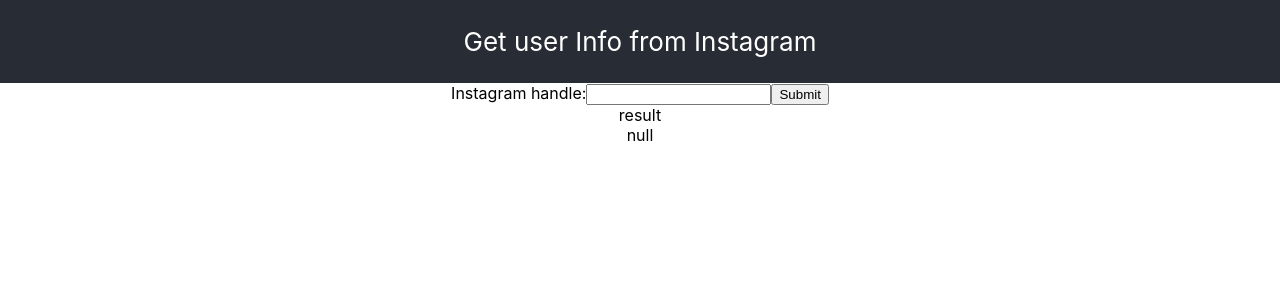
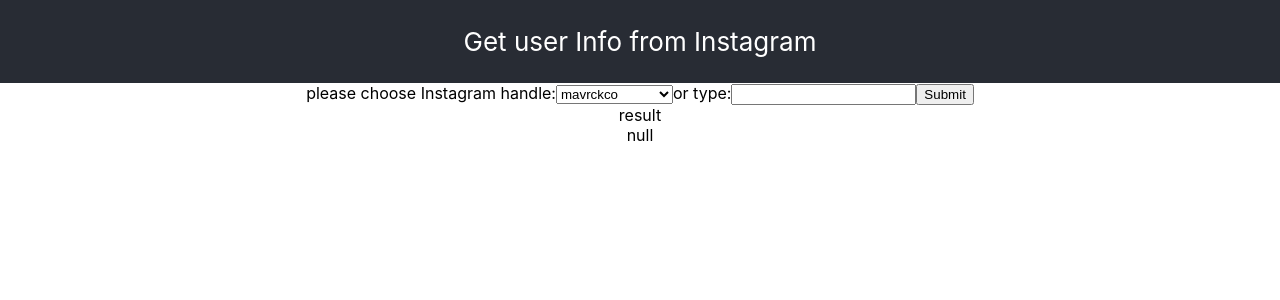
Before and after one commit to rzhao14/ReactAndExpress, a React (Create React App) app in the folder client/: page / in a window 1280 px wide. Shown: the top 300 px of the page. Built offline with nearby package versions, Linux system fonts and the light colour scheme.

Commit message:
add handles list

```diff
--- a/client/src/App.tsx
+++ b/client/src/App.tsx
@@ -3,7 +3,6 @@
 import './App.css';
 
 function App() {
-
   const [data, setData] = React.useState(null);
   const [handle, setHandle] = useState('');
 
@@ -13,17 +12,30 @@
       .then((data) => setData(data))
   }, [])
 
+  const handles = [
+    'mavrckco',
+    'Otanikotani',
+    'haiyang-mavrck',
+    'imclarney',
+    'MattGirolami'
+  ]
 
   return (
     <div className="App">
       <header className="App-header">
         <p>Get user Info from Instagram</p>
       </header>
-        <label>
-         Instagram handle:
+        <div>
+         please choose Instagram handle:
+             <select onChange={(e) => setHandle(e.target.value)}>
+                {handles.map((handle)=>{
+                  return <option value={handle} key={handle}>{handle}</option>
+                })}
+             </select>
+         or type:
          <input type="text" name="handle" onChange={(e) => setHandle(e.target.value)} value={handle}/>
-        </label>
-        <input type="submit" value="Submit" onClick={handleSubmit} />
+         <input type="submit" value="Submit" onClick={handleSubmit} />
+        </div>
         <div>result</div>
         <div> {JSON.stringify(data)}</div>
     </div>
```
